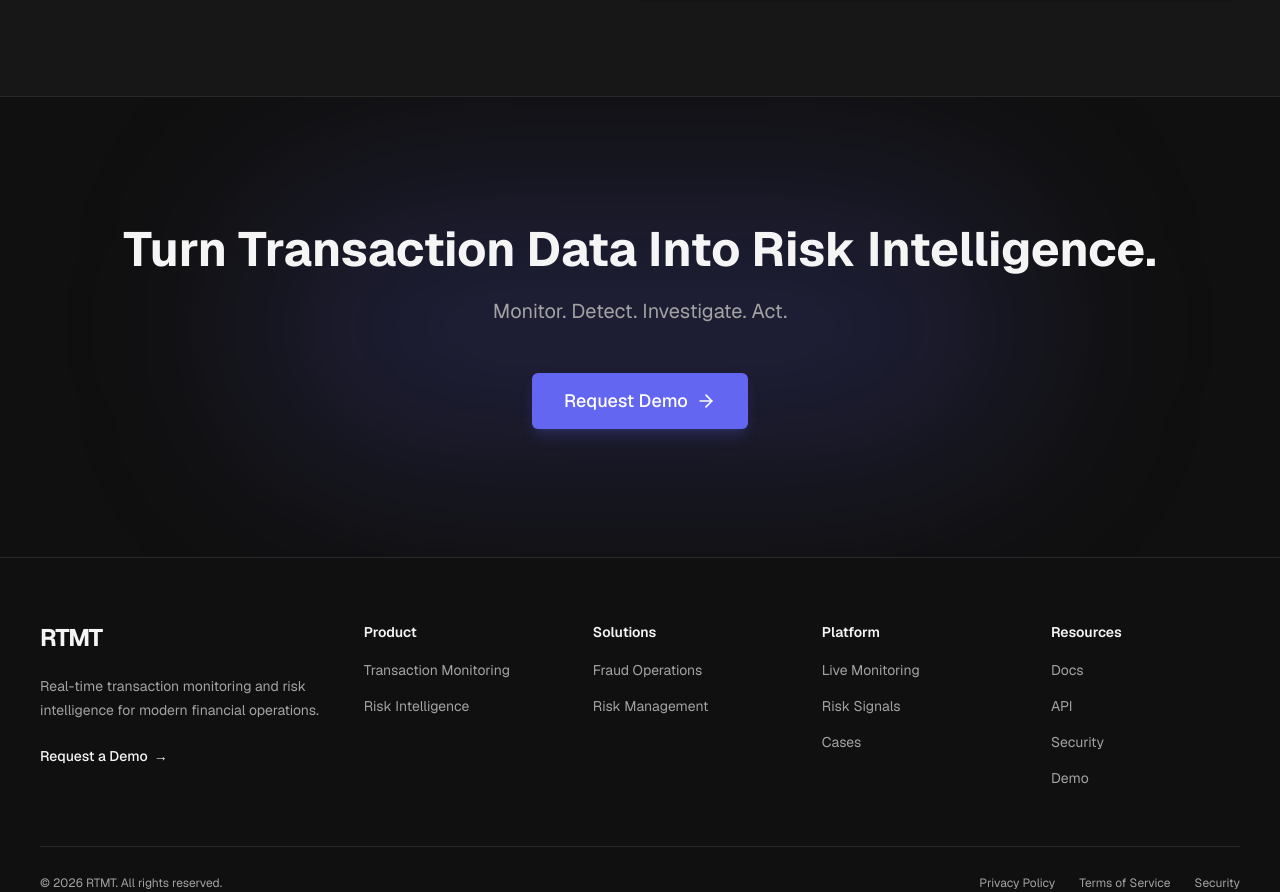
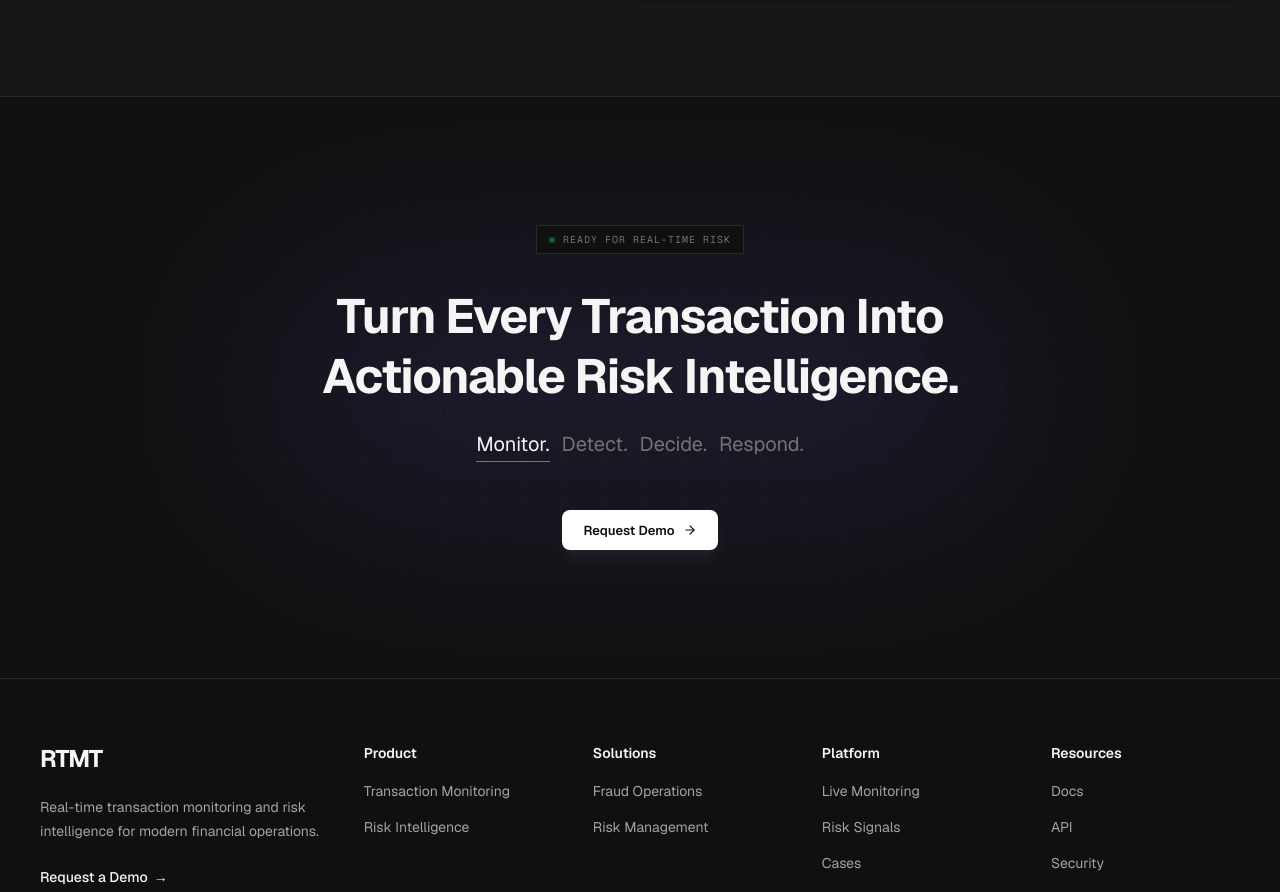
Before and after one commit to 0xkid-root/RTTMT-Ui, a Next.js app: page / in a window 1280 px wide. Shown: the part 8968-9860 px from the top of the page. Built offline with nearby package versions, Linux system fonts and the light colour scheme.

Commit message:
feat(landing): refine CTA section copy and button styling

```diff
--- a/src/features/landing/components/sections/cta-section.tsx
+++ b/src/features/landing/components/sections/cta-section.tsx
@@ -1,22 +1,119 @@
+"use client";
+
+import React, { useEffect, useRef, useState } from 'react';
+import { motion, useInView, useReducedMotion } from 'framer-motion';
 import { ArrowRight } from 'lucide-react';
 
-export function CtaSection() {
+const cinematicEase = [0.16, 1, 0.3, 1] as const;
+const verbs = ['Monitor', 'Detect', 'Decide', 'Respond'];
+
+type CtaSectionProps = {
+  /** Link for the button. Falls back to a plain button if omitted. */
+  demoHref?: string;
+  onDemoClick?: () => void;
+};
+
+export function CtaSection({ demoHref, onDemoClick }: CtaSectionProps) {
+  const ref = useRef<HTMLElement>(null);
+  const inView = useInView(ref, { once: false, amount: 0.4 });
+  const isReduced = useReducedMotion() ?? false;
+  const [active, setActive] = useState(0);
+
+  // Walk through the four verbs while the section is on screen
+  useEffect(() => {
+    if (!inView || isReduced) return;
+    const id = setInterval(() => setActive((i) => (i + 1) % verbs.length), 1400);
+    return () => clearInterval(id);
+  }, [inView, isReduced]);
+
+  const buttonClass =
+    'group relative h-10 px-5 rounded-lg bg-white text-[#101010] font-semibold text-[13px] ' +
+    'inline-flex items-center justify-center gap-2 overflow-hidden shadow-lg shadow-white/5 ' +
+    'transition-[background-color,box-shadow,transform] duration-300 hover:bg-white/90 hover:shadow-white/10 ' +
+    'active:scale-[0.98] focus-visible:outline-none focus-visible:ring-2 focus-visible:ring-white ' +
+    'focus-visible:ring-offset-2 focus-visible:ring-offset-background border border-white/10';
+
+  const buttonInner = (
+    <>
+      {/* Light sweep on hover */}
+      <span
+        aria-hidden="true"
+        className="pointer-events-none absolute inset-y-0 -left-1/3 w-1/3 -skew-x-12 bg-white/20 opacity-0 transition-all duration-700 ease-out group-hover:left-full group-hover:opacity-100"
+      />
+      <span className="relative">Request Demo</span>
+      <ArrowRight className="relative w-3.5 h-3.5 transition-transform duration-300 group-hover:translate-x-1" />
+    </>
+  );
+
   return (
-    <section className="py-32 bg-background relative overflow-hidden">
-      {/* Subtle glow effect */}
-      <div className="absolute top-1/2 left-1/2 -translate-x-1/2 -translate-y-1/2 w-full max-w-3xl h-64 bg-primary/20 blur-[100px] rounded-full pointer-events-none" />
+    <section ref={ref} className="py-32 bg-background relative overflow-hidden">
+      {/* Grid, same language as the pipeline section, faded at the edges */}
+      <div
+        aria-hidden="true"
+        className="absolute inset-0 pointer-events-none opacity-60 bg-[linear-gradient(to_right,#80808010_1px,transparent_1px),linear-gradient(to_bottom,#80808010_1px,transparent_1px)] bg-[size:40px_40px] [mask-image:radial-gradient(ellipse_at_center,black_20%,transparent_70%)]"
+      />
 
-      <div className="mx-auto w-full max-w-[1400px] px-5 sm:px-8 lg:px-10 text-center relative z-10 max-w-3xl">
-        <h2 className="text-4xl sm:text-5xl font-bold text-foreground mb-6">
-          Turn Transaction Data Into Risk Intelligence.
+      {/* Breathing glow */}
+      <motion.div
+        aria-hidden="true"
+        className="absolute top-1/2 left-1/2 -translate-x-1/2 -translate-y-1/2 w-full max-w-3xl h-64 bg-primary/20 blur-[100px] rounded-full pointer-events-none"
+        animate={isReduced ? undefined : { opacity: [0.6, 1, 0.6], scale: [1, 1.08, 1] }}
+        transition={{ duration: 6, repeat: Infinity, ease: 'easeInOut' }}
+      />
+
+      <motion.div
+        initial={isReduced ? false : { opacity: 0, y: 24 }}
+        whileInView={{ opacity: 1, y: 0 }}
+        viewport={{ once: true, amount: 0.3 }}
+        transition={isReduced ? { duration: 0 } : { duration: 0.9, ease: cinematicEase }}
+        className="mx-auto w-full max-w-3xl px-5 sm:px-8 lg:px-10 text-center relative z-10"
+      >
+        {/* Status chip that echoes the pipeline story */}
+        <div className="inline-flex items-center gap-2 border border-border bg-background/80 px-3 py-1.5 mb-8 font-mono text-[10px] tracking-widest uppercase text-text-muted">
+          <span
+            className={`inline-block w-1.5 h-1.5 rounded-full bg-success ${isReduced ? '' : 'animate-pulse'}`}
+          />
+          <span>READY FOR REAL-TIME RISK</span>
+        </div>
+
+        <h2 className="text-4xl sm:text-5xl font-bold text-foreground mb-6 tracking-tight leading-tight text-balance">
+          Turn Every Transaction Into Actionable Risk Intelligence.
         </h2>
-        <p className="text-xl text-text-secondary mb-12">
-          Monitor. Detect. Investigate. Act.
+
+        {/* Verbs light up in sequence */}
+        <p className="text-xl mb-12 flex flex-wrap items-center justify-center gap-x-3 gap-y-1" aria-label="Monitor. Detect. Decide. Respond.">
+          {verbs.map((verb, i) => {
+            const isOn = isReduced || active === i;
+            return (
+              <span
+                key={verb}
+                aria-hidden="true"
+                className={`relative pb-1 transition-colors duration-500 ${isOn ? 'text-foreground' : 'text-text-muted'
+                  }`}
+              >
+                {verb}.
+                {!isReduced && active === i && (
+                  <motion.span
+                    layoutId="cta-verb-underline"
+                    className="absolute left-0 right-0 bottom-0 h-px bg-primary"
+                    transition={{ duration: 0.5, ease: cinematicEase }}
+                  />
+                )}
+              </span>
+            );
+          })}
         </p>
-        <button className="h-14 px-8 rounded-md bg-primary text-primary-foreground font-medium text-lg hover:bg-primary/90 transition-colors inline-flex items-center justify-center gap-2 shadow-lg shadow-primary/20">
-          Request Demo <ArrowRight className="w-5 h-5" />
-        </button>
-      </div>
+
+        {demoHref ? (
+          <a href={demoHref} className={buttonClass}>
+            {buttonInner}
+          </a>
+        ) : (
+          <button type="button" onClick={onDemoClick} className={buttonClass}>
+            {buttonInner}
+          </button>
+        )}
+      </motion.div>
     </section>
   );
 }
```
